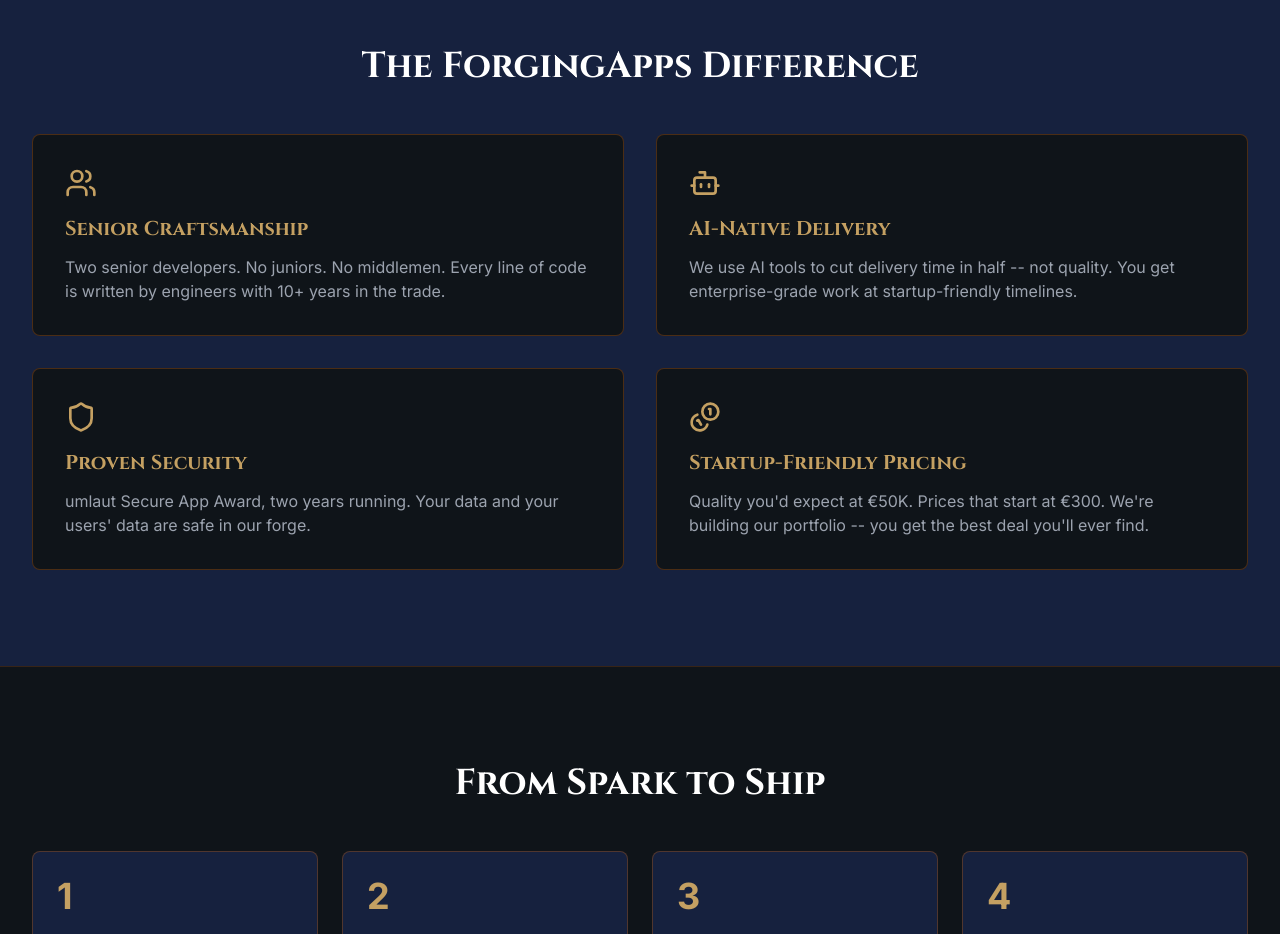
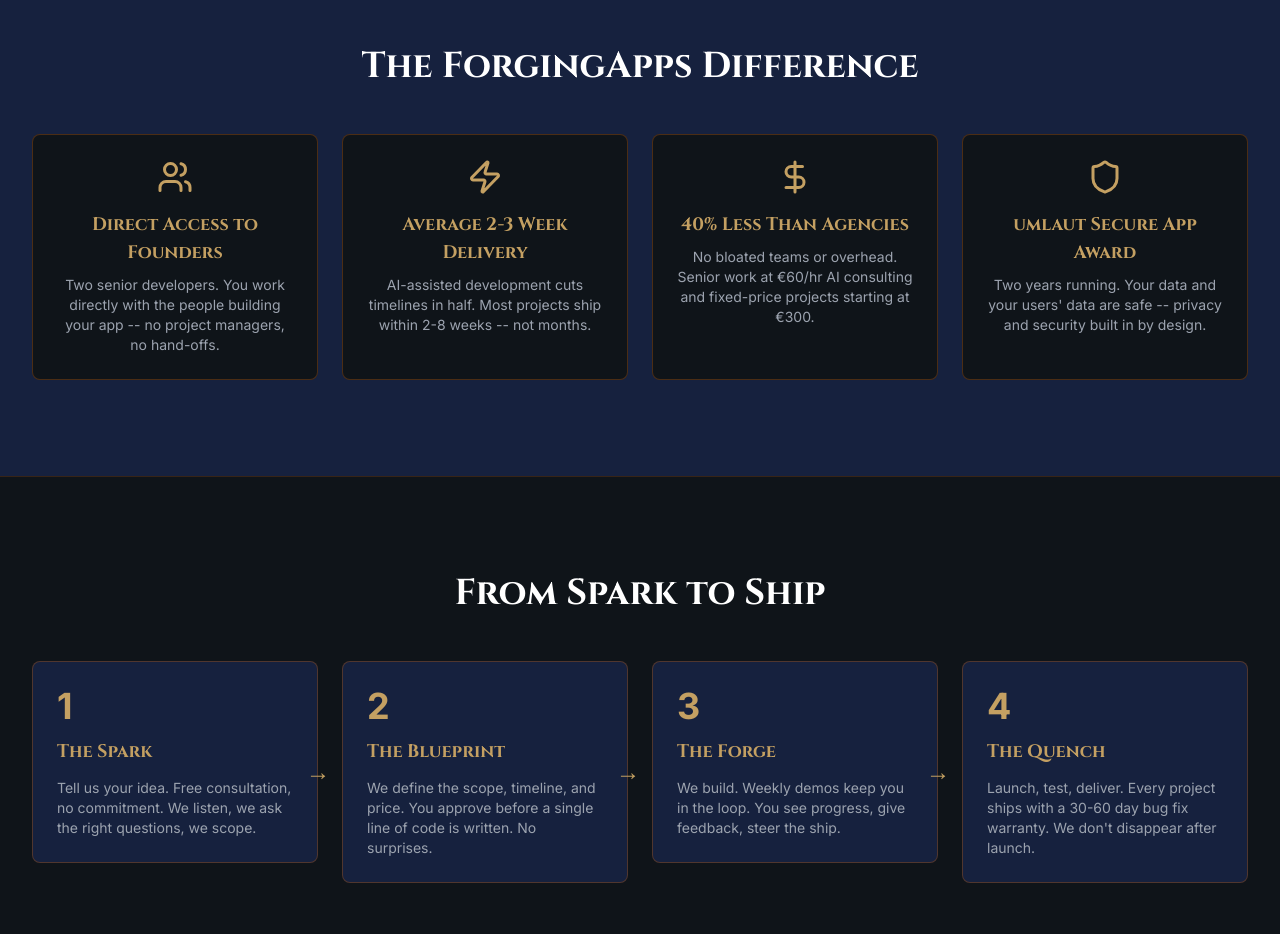
Before and after one commit to itsvetkov1/forgingapps-website, a Next.js app: page / in a window 1280 px wide. Shown: the part 2460-3394 px from the top of the page. Built offline with nearby package versions, Linux system fonts and the light colour scheme.

Commit message:
[hermes] update: improve ForgingApps Difference section with icons and grid layout (WEB-005)

```diff
--- a/app/page.tsx
+++ b/app/page.tsx
@@ -2,7 +2,7 @@
 import Hero from '@/components/Hero'
 import ServiceCard from '@/components/ServiceCard'
 import { Metadata } from 'next'
-import { Zap, Hammer, Flame, Brain, Users, Bot, Shield, Coins } from 'lucide-react'
+import { Zap, Hammer, Flame, Brain, Users, Bot, Shield, Coins, GraduationCap, DollarSign } from 'lucide-react'
 
 export const metadata: Metadata = {
   title: 'ForgingApps -- Custom App Development & AI Consulting | Sofia, Bulgaria',
@@ -124,26 +124,26 @@
       <section className="section-py bg-forge-stone border-t border-forge-ember/20">
         <div className="container-custom">
           <h2 className="font-cinzel text-4xl font-bold text-center mb-12">The ForgingApps Difference</h2>
-          <div className="grid grid-cols-1 md:grid-cols-2 gap-8">
-            <div className="bg-forge-dark border border-forge-ember/30 rounded-lg p-8">
-              <div className="text-forge-gold mb-4"><Users size={32} /></div>
-              <h3 className="font-cinzel text-xl font-bold text-forge-gold mb-3">Senior Craftsmanship</h3>
-              <p className="text-gray-400">Two senior developers. No juniors. No middlemen. Every line of code is written by engineers with 10+ years in the trade.</p>
+          <div className="grid grid-cols-1 md:grid-cols-2 lg:grid-cols-4 gap-6">
+            <div className="bg-forge-dark border border-forge-ember/30 rounded-lg p-6 text-center">
+              <div className="text-forge-gold mb-4 flex justify-center"><Users size={36} /></div>
+              <h3 className="font-cinzel text-lg font-bold text-forge-gold mb-2">Direct Access to Founders</h3>
+              <p className="text-gray-400 text-sm">Two senior developers. You work directly with the people building your app -- no project managers, no hand-offs.</p>
             </div>
-            <div className="bg-forge-dark border border-forge-ember/30 rounded-lg p-8">
-              <div className="text-forge-gold mb-4"><Bot size={32} /></div>
-              <h3 className="font-cinzel text-xl font-bold text-forge-gold mb-3">AI-Native Delivery</h3>
-              <p className="text-gray-400">We use AI tools to cut delivery time in half -- not quality. You get enterprise-grade work at startup-friendly timelines.</p>
+            <div className="bg-forge-dark border border-forge-ember/30 rounded-lg p-6 text-center">
+              <div className="text-forge-gold mb-4 flex justify-center"><Zap size={36} /></div>
+              <h3 className="font-cinzel text-lg font-bold text-forge-gold mb-2">Average 2-3 Week Delivery</h3>
+              <p className="text-gray-400 text-sm">AI-assisted development cuts timelines in half. Most projects ship within 2-8 weeks -- not months.</p>
             </div>
-            <div className="bg-forge-dark border border-forge-ember/30 rounded-lg p-8">
-              <div className="text-forge-gold mb-4"><Shield size={32} /></div>
-              <h3 className="font-cinzel text-xl font-bold text-forge-gold mb-3">Proven Security</h3>
-              <p className="text-gray-400">umlaut Secure App Award, two years running. Your data and your users' data are safe in our forge.</p>
+            <div className="bg-forge-dark border border-forge-ember/30 rounded-lg p-6 text-center">
+              <div className="text-forge-gold mb-4 flex justify-center"><DollarSign size={36} /></div>
+              <h3 className="font-cinzel text-lg font-bold text-forge-gold mb-2">40% Less Than Agencies</h3>
+              <p className="text-gray-400 text-sm">No bloated teams or overhead. Senior work at €60/hr AI consulting and fixed-price projects starting at €300.</p>
             </div>
-            <div className="bg-forge-dark border border-forge-ember/30 rounded-lg p-8">
-              <div className="text-forge-gold mb-4"><Coins size={32} /></div>
-              <h3 className="font-cinzel text-xl font-bold text-forge-gold mb-3">Startup-Friendly Pricing</h3>
-              <p className="text-gray-400">Quality you'd expect at €50K. Prices that start at €300. We're building our portfolio -- you get the best deal you'll ever find.</p>
+            <div className="bg-forge-dark border border-forge-ember/30 rounded-lg p-6 text-center">
+              <div className="text-forge-gold mb-4 flex justify-center"><Shield size={36} /></div>
+              <h3 className="font-cinzel text-lg font-bold text-forge-gold mb-2">umlaut Secure App Award</h3>
+              <p className="text-gray-400 text-sm">Two years running. Your data and your users' data are safe -- privacy and security built in by design.</p>
             </div>
           </div>
         </div>
```
